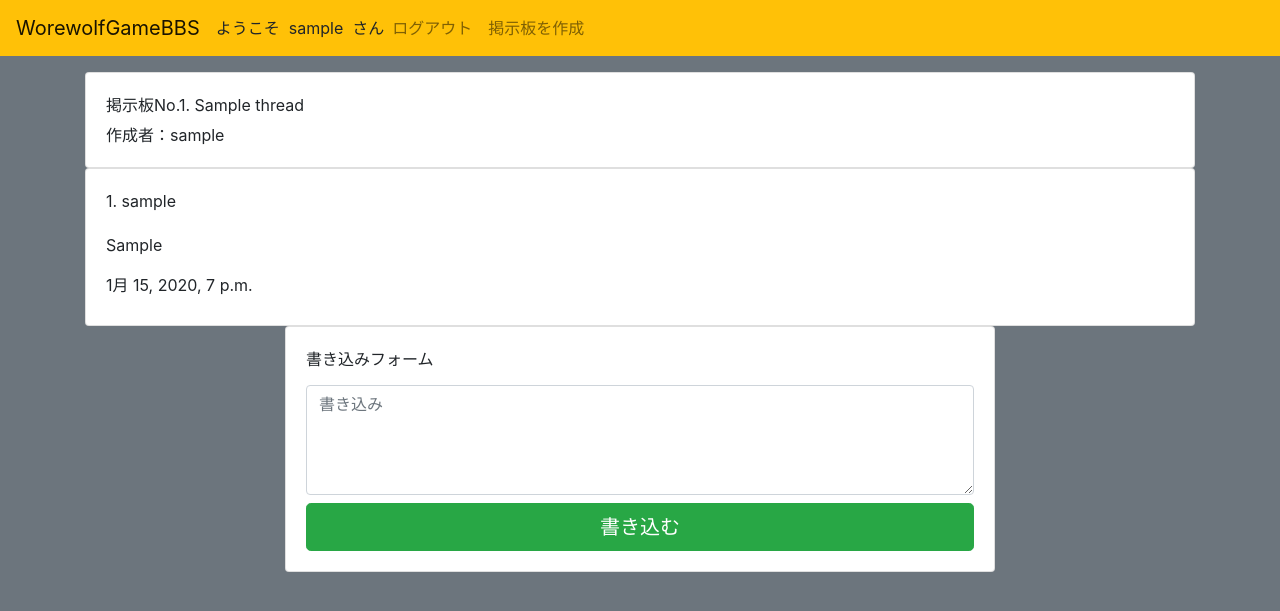
After one commit to tevawolf/wgb, a Django app: a page that uses templates/base.html in a window 1280 px wide. The commit adds this page. Shown: the top 611 px of the page. Run offline with Django 3.2, Linux system fonts and the light colour scheme; a user stored in the database is signed in; tables that the repository leaves empty hold one stand-in row (values such as "Sample post"); some libraries are stand-ins or nearby versions.

Commit message:
掲示板表示と書き込み（基本）

```diff
--- a/WGB/forms.py
+++ b/WGB/forms.py
@@ -1,12 +1,12 @@
 from django import forms
 from django.contrib.auth.forms import AuthenticationForm
+from django.core.exceptions import ObjectDoesNotExist
 
 from . import models
 
 
 class LoginForm(AuthenticationForm):
     """ログインフォーム"""
-
     def __init__(self, *args, **kwargs):
         super().__init__(*args, **kwargs)
         for field in self.fields.values():
@@ -53,3 +53,60 @@ class CreateUserForm(forms.ModelForm):
         password2 = self.cleaned_data['password2']
         if password != password2:
             raise forms.ValidationError("パスワードの入力が確認用と一致しません")
+
+
+class CreateThreadForm(forms.ModelForm):
+    """掲示板作成フォーム"""
+    class Meta:
+        model = models.Threads
+        fields = ('thread_title', 'open_level', 'password', 'create_date')
+        widgets = {'password': forms.PasswordInput()}
+
+    password2 = forms.CharField(
+        label='パスワード確認用入力欄',
+        required=False,
+        strip=False,
+        widget=forms.PasswordInput()
+    )
+
+    first_write = forms.CharField(
+        label='最初に書き込む内容',
+        required=True,
+        max_length=5000,
+        widget=forms.Textarea(attrs={'rows': 4, 'cols': 40})
+    )
+
+    def __init__(self, *args, **kwargs):
+        super().__init__(*args, **kwargs)
+        self.fields['password'].label = '掲示板利用パスワード(任意)'
+        self.fields['create_date'].required = False
+        for field in self.fields.values():
+            field.widget.attrs['class'] = 'form-control'
+            field.widget.attrs['placeholder'] = field.label
+
+    def clean_password2(self):
+        p1 = self.cleaned_data['password']
+        p2 = self.cleaned_data['password2']
+        if p1 and not p2:
+            raise forms.ValidationError('パスワードを設定する場合は確認用の入力もお願いします。')
+
+    def clean(self):
+        super(CreateThreadForm, self).clean()
+        password = self.cleaned_data['password']
+        password2 = self.cleaned_data['password2']
+        if password != password2:
+            raise forms.ValidationError("パスワードの入力が確認用と一致しません")
+
+
+class ThreadWriteForm(forms.ModelForm):
+    """掲示板書き込みフォーム"""
+    class Meta:
+        model = models.ThreadWrite
+        fields = ('thread', 'number', 'member', 'sentence', )
+        widgets = {'sentence': forms.Textarea(attrs={'rows': 4, 'cols': 40})}
+
+    def __init__(self, *args, **kwargs):
+        super().__init__(*args, **kwargs)
+        for field in self.fields.values():
+            field.widget.attrs['class'] = 'form-control'
+            field.widget.attrs['placeholder'] = field.label
--- /dev/null
+++ b/WGB/templatetags/__init__.py
@@ -0,0 +1 @@
+from .custom_tags import find_create_user
--- /dev/null
+++ b/WGB/templatetags/custom_tags.py
@@ -0,0 +1,21 @@
+from django import template
+
+register = template.Library()
+
+
+@register.filter
+def find_create_user(member):
+    create_user = member.get(create=True)
+    if create_user:
+        return create_user.member.display_name()
+    else:
+        return ''
+
+
+@register.filter
+def find_member_self(member, user):
+    member_self = member.get(member=user)
+    if member_self:
+        return member_self.id
+    else:
+        return ''
--- a/WGB/urls.py
+++ b/WGB/urls.py
@@ -9,5 +9,9 @@ urlpatterns = [
     path('exe_login', views.login, name='login'),
     path('logout', views.logout, name='logout'),
     path('create_user', views.create_user, name='create_user'),
-    path('exe_create', views.execute_create_user, name='exe_create_user'),
+    path('exe_create_user', views.execute_create_user, name='exe_create_user'),
+    path('create_thread', views.create_thread, name='create_thread'),
+    path('exe_create_thread', views.execute_create_thread, name='exe_create_thread'),
+    path('thread<int:thread_no>/', views.show_thread, name='show_thread'),
+    path('write_thread<int:thread_no>/', views.write_thread, name='write_thread'),
 ]
--- a/WGB/views.py
+++ b/WGB/views.py
@@ -3,11 +3,14 @@ from django.urls import reverse
 from django.views import View
 from django.views.generic import list
 from django.views.generic import edit
+from django.contrib.auth import login as auth_login, logout as auth_logout
 from django.contrib.auth.views import LoginView as AuthLoginView, LogoutView as AuthLogoutView
 from django.contrib.auth.mixins import LoginRequiredMixin
 
 from . import forms
 from . import models
+
+import hashlib
 
 
 class TopPageView(list.ListView):
@@ -29,13 +32,17 @@ class ShowLoginView(AuthLoginView):
 show_login = ShowLoginView.as_view()
 
 
-class LoginView(AuthLoginView, LoginRequiredMixin):
-    """ログイン実行"""
+class LoginView(AuthLoginView):
     form_class = forms.LoginForm
 
-    def get(self, *args, **kwargs):
-        self.login(self.request)
-        return redirect('WGB:top')
+    """ログイン実行"""
+    def post(self, request, *args, **kwargs):
+        form = self.get_form()
+        if form.is_valid():
+            auth_login(request, form.user_cache)
+            return redirect(reverse('WGB:top'))
+
+        return render(request, 'login.html', {'form': form})
 
 
 login = LoginView.as_view()
@@ -43,16 +50,16 @@ login = LoginView.as_view()
 
 class LogoutView(AuthLogoutView):
     """ログアウト実行"""
-    def get(self, *args, **kwargs):
-        logout(self.request)
-        return redirect('WGB:top')
+    def get(self, request, *args, **kwargs):
+        auth_logout(request)
+        return redirect(reverse('WGB:top'))
 
 
 logout = LogoutView.as_view()
 
 
 class CreateUserView(edit.FormView):
-    """ユーザー登録表示"""
+    """ユーザー登録ページ表示"""
     form_class = forms.CreateUserForm
     template_name = 'create_user.html'
 
@@ -61,7 +68,7 @@ create_user = CreateUserView.as_view()
 
 
 class ExecuteCreateUserView(View):
-    """トップページ実行"""
+    """ユーザー登録実行"""
     def post(self, request, *args, **kwargs):
         form = forms.CreateUserForm(request.POST)
         if not form.is_valid():
@@ -76,3 +83,80 @@ class ExecuteCreateUserView(View):
 
 
 execute_create_user = ExecuteCreateUserView.as_view()
+
+
+class CreateThreadView(edit.FormView):
+    """掲示板作成画面表示"""
+    form_class = forms.CreateThreadForm
+    template_name = 'create_thread.html'
+
+
+create_thread = CreateThreadView.as_view()
+
+
+class ExecuteCreateThreadView(View):
+    """掲示板作成実行"""
+    def post(self, request, *args, **kwargs):
+        form = forms.CreateThreadForm(request.POST)
+        if not form.is_valid():
+            return render(request, 'create_thread.html', {'form': form})
+
+        thread = form.save()
+        password = form.cleaned_data['password']
+        if password:
+            thread.password = hashlib.sha256(password.encode('utf-8')).hexdigest()
+            thread.save()
+        # 掲示板参加者として作成者を登録
+        member = models.ThreadMember()
+        member.thread = thread
+        member.member = request.user
+        member.create = True
+        member.save()
+        # 最初の書き込みを登録
+        write = models.ThreadWrite()
+        write.thread = thread
+        write.number = 1
+        write.member = member
+        write.sentence = form.cleaned_data['first_write']
+        write.save()
+
+        return redirect(reverse('WGB:top'))
+
+
+execute_create_thread = ExecuteCreateThreadView.as_view()
+
+
+class ShowThreadView(View):
+    """掲示板ページ表示"""
+    def get(self, request, thread_no, *args, **kwargs):
+        thread = models.Threads.objects.get(thread_no=thread_no)
+        form = forms.ThreadWriteForm()
+        context = {
+            'thread': thread,
+            'form': form,
+        }
+        return render(request, 'thread.html', context)
+
+
+show_thread = ShowThreadView.as_view()
+
+
+class ThreadWriteView(View):
+    """掲示板書き込み実行"""
+    def post(self, request, thread_no, *args, ** kwargs):
+        form = forms.ThreadWriteForm(request.POST)
+        if not form.is_valid():
+            return render(request, 'thread.html',
+                          {
+                              'form': form,
+                              'thread': models.Threads.objects.get(thread_no=thread_no),
+                          })
+
+        write = form.save()
+
+        # 添付ファイルの保存
+
+        return redirect(reverse('WGB:show_thread', thread_no))
+
+
+write_thread = ThreadWriteView.as_view()
--- a/config/settings.py
+++ b/config/settings.py
@@ -129,6 +129,9 @@ STATIC_URL = '/static/'
 STATICFILES_DIRS = [os.path.join(BASE_DIR, 'static')]
 STATIC_ROOT = 'var/www/{}/static'.format(PROJECT_NAME)
 
+MEDIA_ROOT = os.path.join(BASE_DIR, 'upload')
+MEDIA_URL = '/upload/'
+
 LOGIN_URL = 'wgb/'
 LOGIN_REDIRECT_URL = 'wgb/'
 AUTH_USER_MODEL = 'WGB.UserAccount'
--- a/templates/base.html
+++ b/templates/base.html
@@ -30,14 +30,17 @@
               <li>
                 <a class="nav-item nav-link" href="{% url 'WGB:logout' %}">ログアウト</a>
               </li>
+              <li class="nav-item">
+                  <a class="nav-item nav-link" href="{% url 'WGB:create_thread' %}">掲示板を作成</a>
+              </li>
               {% else %}
               <li>
                   <a class="nav-item nav-link" href="{% url 'WGB:show_login' %}">ログイン</a>
               </li>
-              {% endif %}
               <li class="nav-item">
                   <a class="nav-item nav-link" href="{% url 'WGB:create_user' %}">ユーザー登録</a>
               </li>
+              {% endif %}
             </ul>
         </div>
     </nav>
--- /dev/null
+++ b/templates/thread.html
@@ -0,0 +1,38 @@
+{% extends "base.html" %}
+{% block content %}
+{% load custom_tags %}
+<div>
+    <div class="card">
+        <div class="card-body">
+            <div class="card-title">掲示板No.{{thread.thread_no}}.&nbsp;{{thread.thread_title}}</div>
+            <div class="card-subtitle">作成者：{{thread.threadmember_set | find_create_user}}</div>
+        </div>
+    </div>
+    {% for write in thread.threadwrite_set.all %}
+    <div class="card">
+        <div class="card-body">
+            <div class="card-title">{{write.number}}.&nbsp;{{write.member.member.display_name}}</div>
+            <div class="card-text py-2">{{write.sentence}}</div>
+            <div class="card-text py-2">{{write.write_datetime}}</div>
+        </div>
+    </div>
+    {% endfor %}
+    <form action="{% url 'WGB:write_thread' thread.thread_no %}" method="post">
+        {% csrf_token %}
+        <div class="col-md-8 offset-md-2">
+            <div class="card">
+                <div class="card-body">
+                    <div class="card-title">書き込みフォーム</div>
+                    <div class="card-subtitle"><span class="text-danger">{{ form.non_field_errors }}</span></div>
+                    <div class="py-2">{{form.sentence}}{{form.sentence.errors}}</div>
+                    {# 添付ファイルの保存 #}
+                    <button type="submit" class="btn btn-success btn-lg btn-block">書き込む</button>
+                    <input type="hidden" name="thread" value="{{thread.thread_no}}"/>
+                    <input type="hidden" name="number" value="{{thread.threadwrite_set.latest.next_number}}"/>
+                    <input type="hidden" name="member" value="{{thread.threadmember_set | find_member_self:user}}"/>
+                </div>
+            </div>
+        </div>
+    </form>
+</div>
+{% endblock %}
--- a/templates/thread_list.html
+++ b/templates/thread_list.html
@@ -11,7 +11,7 @@
                 <tr class="table-light">
                     <th>{{thread.thread_no}}</th>
                     {% if thread.open_level > 0 %}
-                    <th><a href="">{{thread.thread_title}}</a></th>
+                    <th><a href="{% url 'WGB:show_thread' thread.thread_no %}">{{thread.thread_title}}</a></th>
                     {% else %}
                         <th>{{thread.thread_title}}</th>
                     {% endif %}
```
Also changed, not shown: WGB/models.py (+14 -6 lines), templates/create_thread.html (added, +29 -0 lines), WGB/migrations/0005_auto_20181127_1401.py, WGB/migrations/0011_auto_20181128_1314.py (added), WGB/migrations/0012_auto_20181128_1534.py (added), WGB/migrations/0013_auto_20181128_1535.py (added), WGB/migrations/0014_auto_20181128_1732.py (added).
